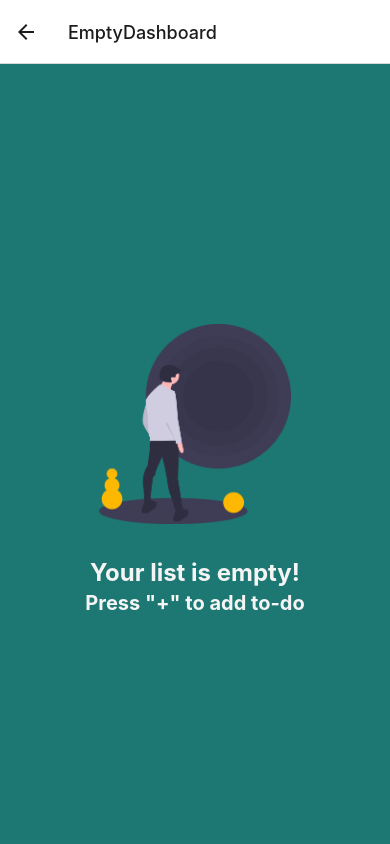
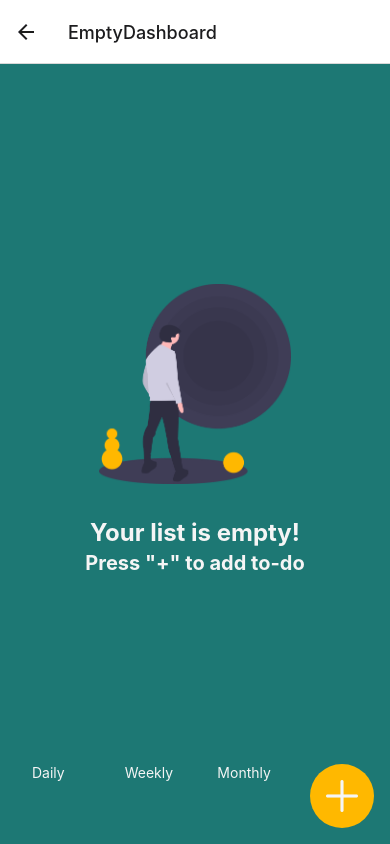
Before and after one commit to nargizas/easytodo_frontend, a React Native app: screen /EmptyDashboard in a window 390 px wide. Built offline with nearby package versions, Linux system fonts and the light colour scheme.

Commit message:
Add AddFloatingButton

```diff
--- /dev/null
+++ b/components/AddFloatingButton.js
@@ -0,0 +1,30 @@
+import { View, Text, Pressable, StyleSheet, Image } from 'react-native';
+
+function AddFloatingButton({ onPress }) {
+    return (
+        <View style={styles.buttonOuterContainer}>
+            <Pressable style={styles.buttonInnerContainer} onPress={onPress} android_ripple={{ color: '#ca9200' }}>
+                <Image source={require('../assets/images/plus.png')} resizeMode='center' style={styles.image} />
+            </Pressable>
+        </View>
+    );
+}
+
+export default AddFloatingButton;
+
+const styles = StyleSheet.create({
+    buttonOuterContainer: {
+        borderRadius: 36,
+        overflow: 'hidden',
+    },
+    buttonInnerContainer: {
+        backgroundColor: '#FFB800',
+        paddingVertical: 16,
+        paddingHorizontal: 16,
+        elevation: 2,
+    },
+    image: {
+        width: 32,
+        height: 32
+    }
+})
--- a/components/PrimaryButton.js
+++ b/components/PrimaryButton.js
@@ -4,25 +4,29 @@ import { View, Text, Pressable, StyleSheet } from 'react-native';
 
 function PrimaryButton({ children, onPress }) {
     return (
-        <Pressable onPress={onPress} android_ripple={{ color: '#fefefe' }}>
-            <View style={styles.buttonContainer}>
+        <View style={styles.buttonOuterContainer}>
+            <Pressable style={styles.buttonInnerContainer} onPress={onPress} android_ripple={{ color: '#c7c7c7' }}>
                 <Text style={styles.buttonText}>{children}</Text>
-            </View>
-        </Pressable>
+            </Pressable>
+        </View>
     );
 }
 
 export default PrimaryButton;
 
 const styles = StyleSheet.create({
-    buttonContainer: {
+    buttonOuterContainer: {
+        borderRadius: 36,
+        marginVertical: 24,
+        marginHorizontal: 16,
+        overflow: 'hidden',
+    },
+    buttonInnerContainer: {
         backgroundColor: '#f5f5f5',
-        borderRadius: 36,
         paddingVertical: 8,
         paddingHorizontal: 16,
         elevation: 2,
-        marginVertical: 24,
-        marginHorizontal: 16,
+
     },
     buttonText: {
         color: 'black',
--- a/screens/EmptyDashboardScreen.js
+++ b/screens/EmptyDashboardScreen.js
@@ -1,5 +1,5 @@
 import { Text, View, StyleSheet, Image } from 'react-native';
-import PrimaryButton from '../components/PrimaryButton';
+import AddFloatingButton from '../components/AddFloatingButton';
 
 function EmptyDashboardScreen() {
     return (
@@ -10,7 +10,12 @@ function EmptyDashboardScreen() {
                 </View>
                 <Text style={styles.textItem}>Your list is empty!</Text>
                 <Text style={styles.smallerTextItem}>Press "+" to add to-do</Text>
-
+            </View>
+            <View style={styles.bottomBar}>
+                <Text style={styles.modeText}>Daily</Text>
+                <Text style={styles.modeText}>Weekly</Text>
+                <Text style={styles.modeText}>Monthly</Text>
+                <AddFloatingButton />
             </View>
         </View>
     );
@@ -23,11 +28,11 @@ const styles = StyleSheet.create({
         flex: 1,
         flexDirection: 'column',
         backgroundColor: '#1D7874',
-        alignContent: 'center',
-        justifyContent: 'center'
+        // alignContent: 'center',
+        // justifyContent: 'center'
     },
     itemsContainer: {
-        flex: 1,
+        flex: 2,
         alignItems: 'center',
         justifyContent: 'center'
     },
@@ -39,9 +44,6 @@ const styles = StyleSheet.create({
     image: {
         width: 200,
         height: 200
-    },
-    textContainer: {
-        flex: 1
     },
     textItem: {
         textAlign: 'center',
@@ -56,5 +58,19 @@ const styles = StyleSheet.create({
         fontSize: 20,
         fontWeight: 'bold',
         margin: 2,
+    },
+    bottomBar: {
+        flexDirection: 'row',
+        marginLeft: 32,
+        marginRight: 16,
+        justifyContent: 'center',
+        alignContent: 'flex-end',
+        marginBottom: 16
+    },
+    modeText: {
+        flex: 1,
+        color: "#f5f5f5",
+        justifyContent: 'center',
+        textAlignVertical: 'center'
     }
 })
```
Also changed, not shown: assets/images/plus.png (added).
